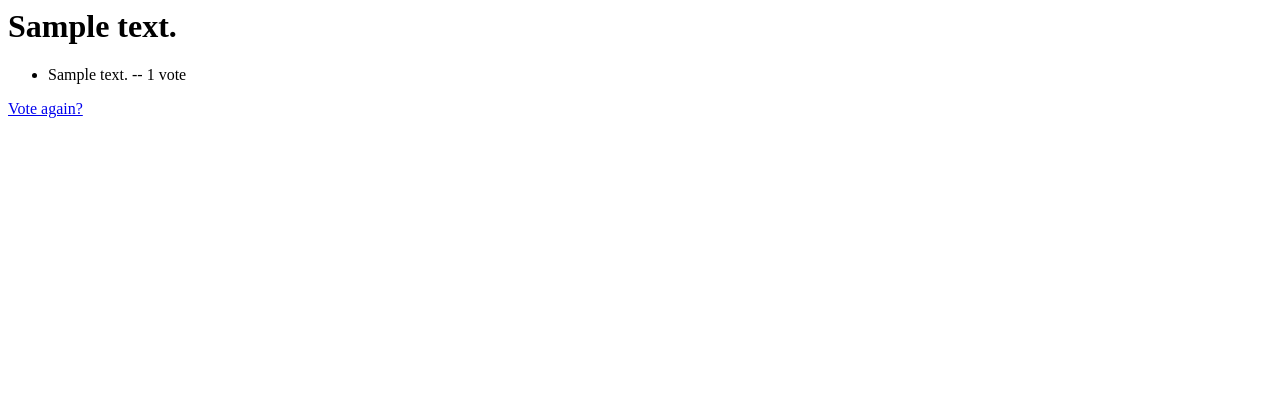
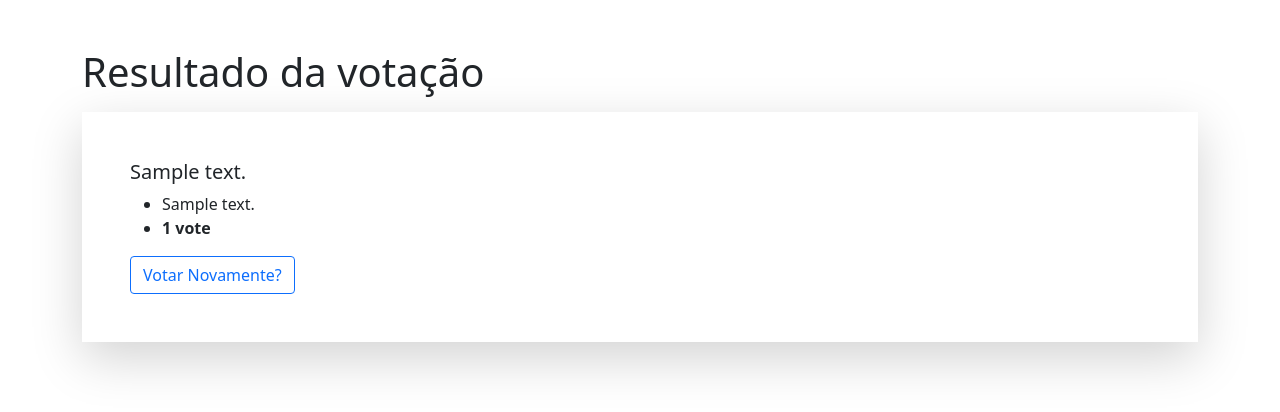
Before and after one commit to Ssousuke/django-tutorial-documentacao, a Django app: page /1/results/ in a window 1280 px wide. Shown: the top 412 px of the page. Run offline with Django 3.2, Linux system fonts and the light colour scheme; tables that the repository leaves empty hold one stand-in row (Sample ...).

Commit message:
HTML de result com bootstrap

```diff
--- a/polls/templates/results.html
+++ b/polls/templates/results.html
@@ -1,9 +1,16 @@
-<h1>{{ question.question_text }}</h1>
+{% extends 'base.html' %}
+{% block content %}
+<h1>Resultado da votação</h1>
 
-<ul>
-    {% for choice in question.choice_set.all %}
-    <li>{{ choice.choice_text }} -- {{ choice.votes }} vote{{ choice.votes|pluralize }}</li>
-    {% endfor %}
-</ul>
+<div class="shadow-lg p-5 my-3">
+    <h5>{{ question.question_text }}</h5>
+    <ul>
+        {% for choice in question.choice_set.all %}
+        <li>{{ choice.choice_text }}</li>
+        <li class="fw-bold">{{ choice.votes }} vote{{ choice.votes|pluralize }}</li>
+        {% endfor %}
+    </ul>
 
-<a href="{% url 'polls:detail' question.id %}">Vote again?</a>
+    <a class="btn btn-outline-primary" href="{% url 'polls:detail' question.id %}">Votar Novamente?</a>
+</div>
+{% endblock content %}
```
